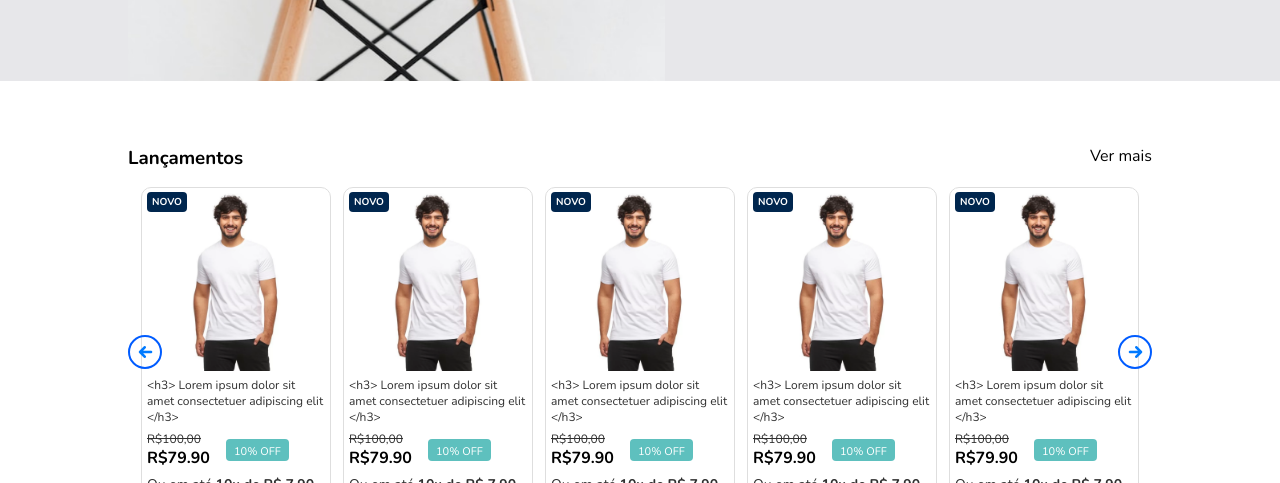
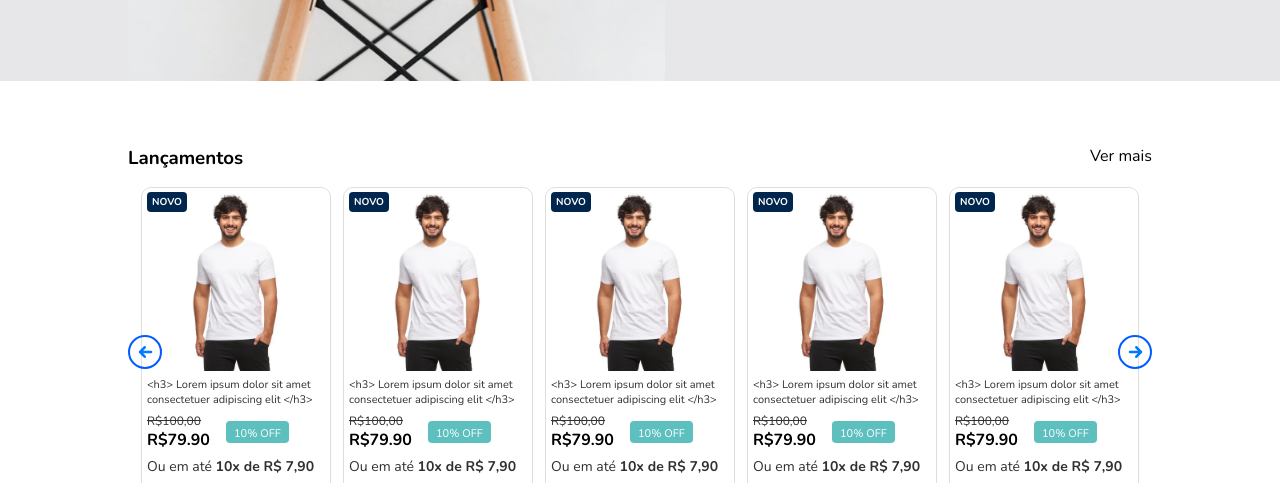
Before and after one commit to WendelSantosFS/estagio-avanti, a plain HTML site: page PROJETO 1/index.html in a window 1280 px wide. Shown: the part 469-952 px from the top of the page. Drawn offline with nearby package versions, Linux system fonts and the light colour scheme.

Commit message:
style: ajuste no tamanho do nome do produto

```diff
--- a/PROJETO 1/index.html
+++ b/PROJETO 1/index.html
@@ -594,7 +594,6 @@
 
     </main>
 
-    <script src="https://cdn.jsdelivr.net/npm/bootstrap@5.3.3/dist/js/bootstrap.bundle.min.js" integrity="sha384-YvpcrYf0tY3lHB60NNkmXc5s9fDVZLESaAA55NDzOxhy9GkcIdslK1eN7N6jIeHz" crossorigin="anonymous"></script>
     <script src="https://cdn.jsdelivr.net/npm/swiper@11/swiper-bundle.min.js"></script>
     <script src="index.js"></script>
 </body>
--- a/PROJETO 1/style.css
+++ b/PROJETO 1/style.css
@@ -601,7 +601,7 @@ nav a:hover {
     width: 100%;
 }
 .cards .nameProduct {
-    font-size: 12px;
+    font-size: 11px;
     margin-top: 6px;
     width: 100%;
 }
```
